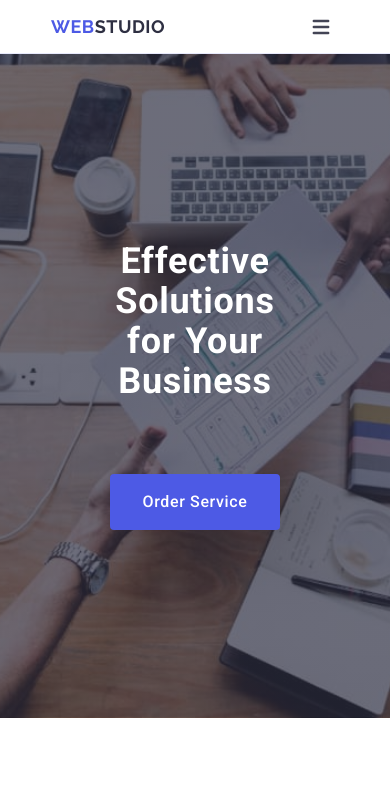
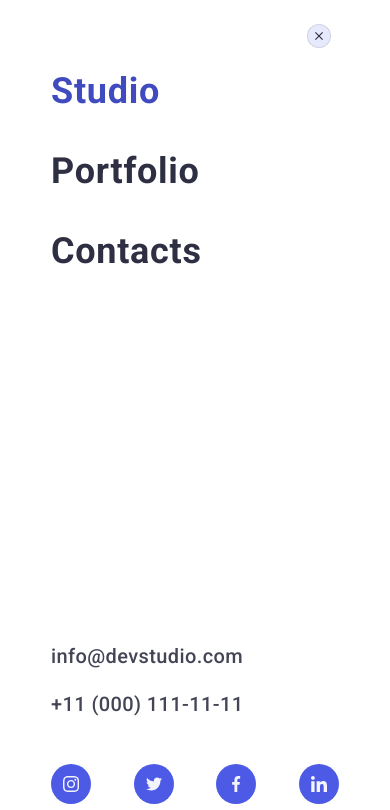
Before and after one commit to Yevhen550/goit-markup-hw-06, a plain HTML site: page index.html in a window 390 px wide. Shown: the top 810 px of the page. Drawn offline with nearby package versions, Linux system fonts and the light colour scheme.

Commit message:
mobile menu

```diff
--- a/css/styles.css
+++ b/css/styles.css
@@ -1176,6 +1176,139 @@ address {
 
 /* #endregion */
 
+/* #region Mobile-menu */
+.mobile-menu {
+  position: fixed;
+  top: 0;
+  left: 0;
+  width: 100%;
+  height: 100%;
+  z-index: 999;
+
+  opacity: 0;
+
+  background-color: var(--cl-white-background);
+  transition: opacity var(--transition-hover-focus),
+    visibility var(--transition-hover-focus);
+}
+
+.mobile-menu.is-open {
+  opacity: 1;
+}
+
+@media screen and (min-width: 768px) {
+  .mobile-menu {
+    display: none;
+  }
+}
+
+.mobile-menu-container {
+  display: flex;
+  flex-direction: column;
+  justify-content: space-between;
+
+  height: 100%;
+
+  position: relative;
+
+  padding: 72px 16px 40px;
+}
+
+.mobile-menu-nav {
+}
+
+.mobile-menu-list {
+  display: flex;
+  flex-direction: column;
+  gap: 40px;
+}
+.mobile-menu-item {
+}
+
+.mobile-menu-link {
+  font-size: 36px;
+  font-weight: 700;
+  line-height: 1.11;
+  letter-spacing: 0.02em;
+  color: var(--cl-dark-navy-blue);
+}
+.mobile-menu-link.active {
+  color: var(--cl-active-ocean);
+}
+
+.mobile-menu-contacts {
+  display: flex;
+  flex-direction: column;
+  gap: 48px;
+}
+
+.mobile-menu-adress {
+}
+.mobile-menu-adress-list {
+  display: flex;
+  flex-direction: column;
+  gap: 24px;
+}
+.mobile-menu-adress-item {
+}
+.mobile-menu-adress-link {
+  font-size: 20px;
+  font-weight: 500;
+  line-height: 1.2;
+  letter-spacing: 0.02em;
+
+  color: var(--cl-text-slate);
+
+  transition: color var(--transition-hover-focus);
+}
+
+.mobile-menu-adress-link:hover,
+.mobile-menu-adress-link:focus {
+  color: var(--cl-primary-iris);
+}
+
+.socials-list {
+  display: flex;
+  justify-content: space-between;
+}
+
+.socials-item {
+}
+
+.socials-link {
+  display: flex;
+  justify-content: center;
+  align-items: center;
+
+  width: 40px;
+  height: 40px;
+  border-radius: 50%;
+
+  background-color: var(--cl-primary-iris);
+
+  color: var(--cl-light-cloud);
+
+  transition: background-color var(--transition-hover-focus);
+}
+
+.socials-link:hover,
+.socials-link:focus {
+  background-color: var(--cl-active-ocean);
+}
+
+.socials-icon {
+  fill: currentColor;
+}
+
+.mobile-menu-socials-list {
+}
+.mobile-menu-socials-item {
+}
+.mobile-menu-socials-link {
+}
+.mobile-menu-socials-icon {
+}
+/* #endregion */
 /* *============================================================================================================================================== */
 /* #region */
 /* #endregion */
--- a/index.html
+++ b/index.html
@@ -531,7 +531,114 @@
     </footer>
     <!-- #endregion-Footer -->
 
+    <!-- #region Mobile-menu -->
+    <div class="mobile-menu is-open">
+      <div class="container mobile-menu-container">
+        <button class="modal-close-btn js-mobile-menu" type="button">
+          <svg class="modal-close-icon" width="8" height="8">
+            <use href="./images/icons.svg#icon-cross"></use>
+          </svg>
+        </button>
+
+        <nav class="mobile-menu-nav">
+          <ul class="mobile-menu-list">
+            <li class="mobile-menu-item">
+              <a href="./index.html" class="mobile-menu-link active">Studio</a>
+            </li>
+            <li class="mobile-menu-item">
+              <a href="" class="mobile-menu-link">Portfolio</a>
+            </li>
+            <li class="mobile-menu-item">
+              <a href="" class="mobile-menu-link">Contacts</a>
+            </li>
+          </ul>
+        </nav>
+
+        <div class="mobile-menu-contacts">
+          <address class="mobile-menu-adress">
+            <ul class="mobile-menu-adress-list">
+              <li class="mobile-menu-adress-item">
+                <a
+                  class="mobile-menu-adress-link"
+                  href="mailto:info@devstudio.com"
+                  target="_blank"
+                  rel="noopener noreferrer nofollow"
+                  >info@devstudio.com</a
+                >
+              </li>
+              <li class="mobile-menu-adress-item">
+                <a
+                  class="mobile-menu-adress-link"
+                  href="tel:+110001111111"
+                  target="_blank"
+                  rel="noopener noreferrer nofollow"
+                  >+11 (000) 111-11-11</a
+                >
+              </li>
+            </ul>
+          </address>
+
+          <ul class="socials-list">
+            <li class="socials-item">
+              <a
+                href="https://www.instagram.com/"
+                class="socials-link"
+                target="_blank"
+                aria-label="instagram"
+                rel="noopener noreferrer nofollow"
+              >
+                <svg class="socials-icon" width="16" height="16">
+                  <use href="./images/icons.svg#icon-instagram"></use>
+                </svg>
+              </a>
+            </li>
+            <li class="socials-item">
+              <a
+                href="https://www.twitter.com/"
+                class="socials-link"
+                target="_blank"
+                aria-label="twitter"
+                rel="noopener noreferrer nofollow"
+              >
+                <svg class="socials-icon" width="16" height="16">
+                  <use href="./images/icons.svg#icon-twitter"></use>
+                </svg>
+              </a>
+            </li>
+            <li class="socials-item">
+              <a
+                href="https://www.facebook.com/"
+                class="socials-link"
+                target="_blank"
+                aria-label="facebook"
+                rel="noopener noreferrer nofollow"
+              >
+                <svg class="socials-icon" width="16" height="16">
+                  <use href="./images/icons.svg#icon-facebook"></use>
+                </svg>
+              </a>
+            </li>
+            <li class="socials-item">
+              <a
+                href="https://www.linkedin.com/"
+                class="socials-link"
+                target="_blank"
+                aria-label="linkedin"
+                rel="noopener noreferrer nofollow"
+              >
+                <svg class="socials-icon" width="16" height="16">
+                  <use href="./images/icons.svg#icon-linkedin"></use>
+                </svg>
+              </a>
+            </li>
+          </ul>
+        </div>
+      </div>
+    </div>
+    <!-- #endregion -->
+
     <!-- #region Modal -->
+
     <div class="modal-overlay">
       <div class="modal">
         <button class="modal-close-btn" type="button">
```
